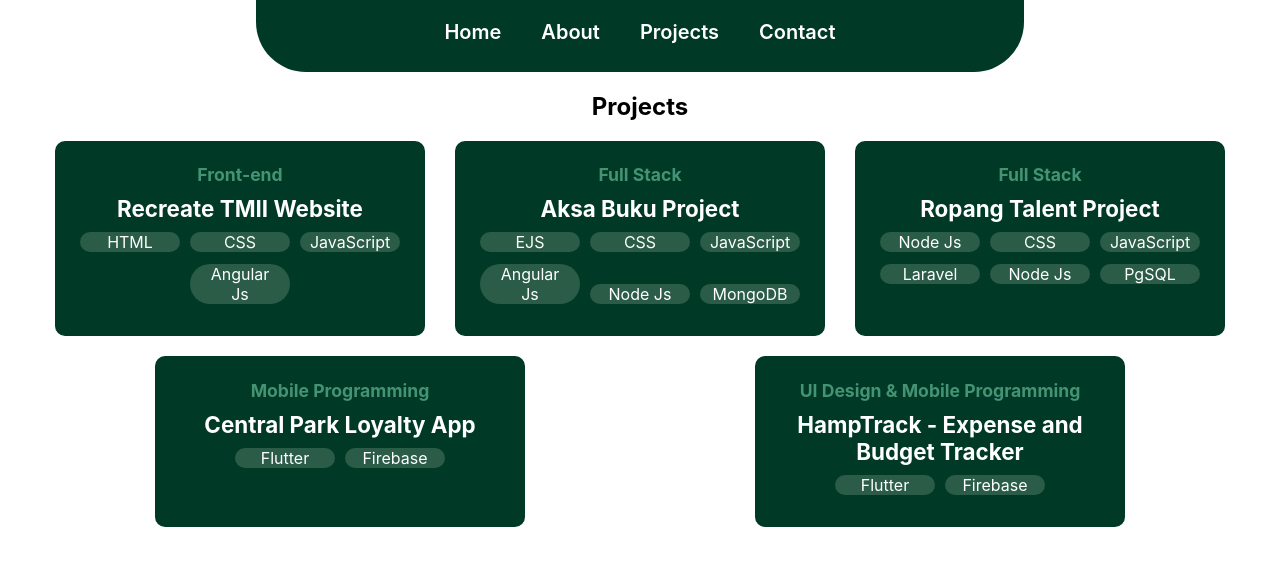
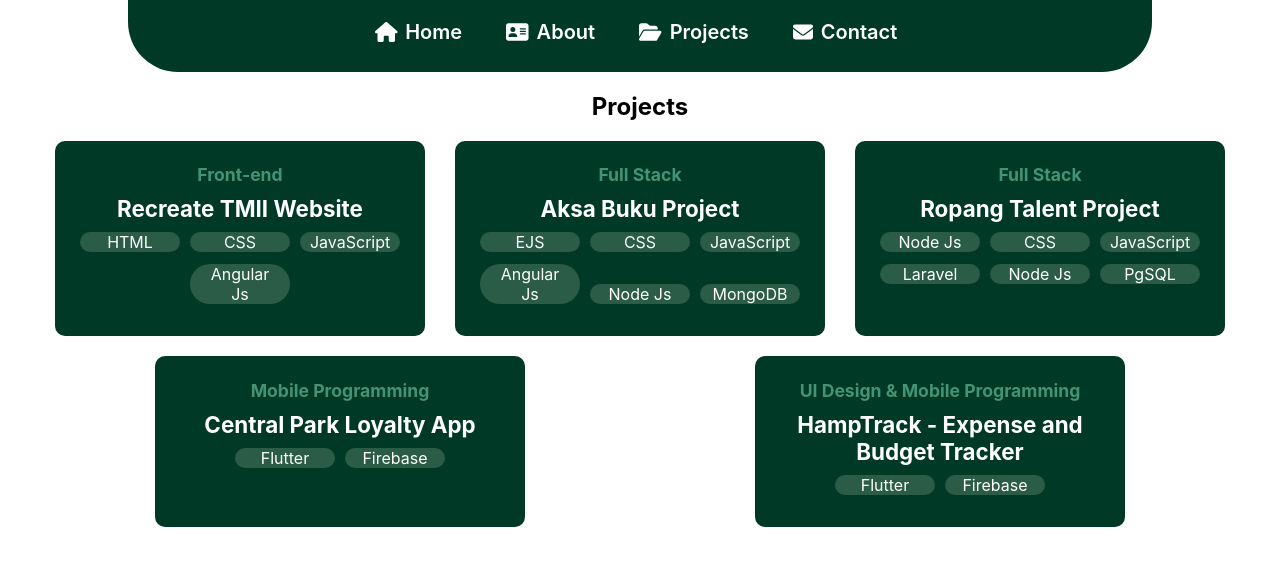
Before and after one commit to Jessch22/Test, a React (Create React App) app: page / in a window 1280 px wide. Shown: the top 566 px of the page. Built offline with nearby package versions, Linux system fonts and the light colour scheme.

Commit message:
ubah style navbar

```diff
--- a/src/components/navbar.js
+++ b/src/components/navbar.js
@@ -1,27 +1,31 @@
-import "../styles/navbarStyle.css"
+import "../styles/navbarStyle.css";
+import { FontAwesomeIcon } from '@fortawesome/react-fontawesome';
+import { faHouse, faAddressCard, faFolderOpen, faEnvelope } from '@fortawesome/free-solid-svg-icons';
 
 const navigation = [
-  { name: 'Home', href:"#home", current: true},
-  { name: 'About', href:"#about", current: false},
-  { name: 'Projects', href:"#projects", current: false},
-  { name: 'Contact', href:"#contact", current: false},
+  { name: 'Home', href: "#home", logo: faHouse, current: true },
+  { name: 'About', href: "#about", logo: faAddressCard, current: false },
+  { name: 'Projects', href: "#projects", logo: faFolderOpen, current: false },
+  { name: 'Contact', href: "#contact", logo: faEnvelope, current: false },
 ];
 
 const Navbar = () => {
-  return(
-    <>
+  return (
     <div className="navbar">
       <nav>
         {navigation.map((item) => (
           <a
-            key = {item.name}
-            href = {item.href}
-          >{item.name}</a>
+            key={item.name}
+            href={item.href}
+            className={item.current ? 'active' : ''}
+          >
+            <FontAwesomeIcon icon={item.logo} />
+            <span className="nav-text">{item.name}</span>
+          </a>
         ))}
       </nav>
     </div>
+  );
+};
 
-    </>
-  )
-}
 export default Navbar
--- a/src/styles/navbarStyle.css
+++ b/src/styles/navbarStyle.css
@@ -7,18 +7,22 @@
 .navbar{
   background-color: var(--navbarColor);
   padding: 20px;
-  margin: 0 20% 0 20%;
+  margin: 0 10% 0 10%;
   border-radius: 0 0px 50px 50px;
 }
 
 .navbar a{
   color: var(--textNavColor);
   font-weight: 600;
-  padding: 0 20px 8px;
+  padding: 0 18px 8px;
   font-size: 20px;
   text-decoration: none;
   display: inline-block;
   position: relative;
+}
+
+.navbar a span{
+  margin: 8px;
 }
 
 .navbar nav a:hover{
@@ -46,4 +50,14 @@
   .navbar{
     margin: 0 10% 0 10%;
   }
+
+  .navbar a span{
+    display: none;
+  }
 }
+
+@media screen and (max-width:1081px){
+  .navbar a{
+    padding: 0 10px 8px;
+  }
+}
```
